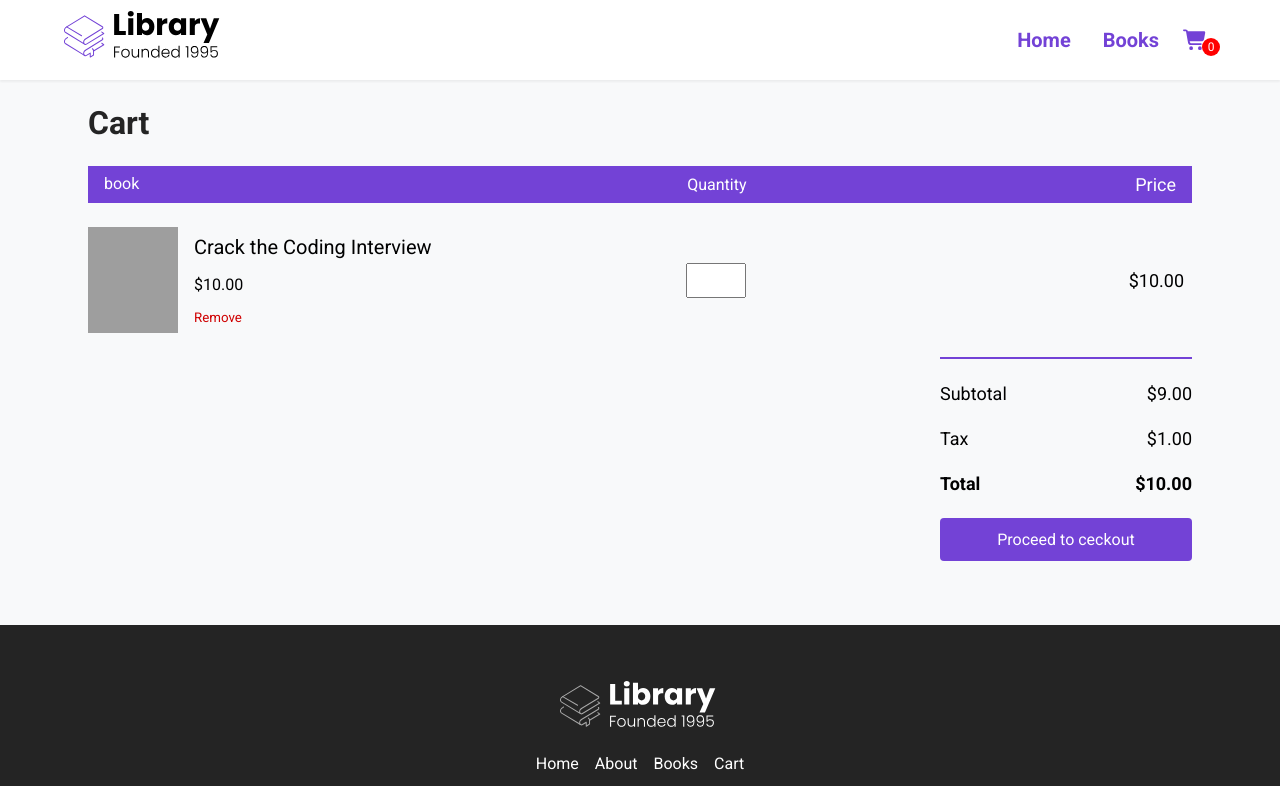
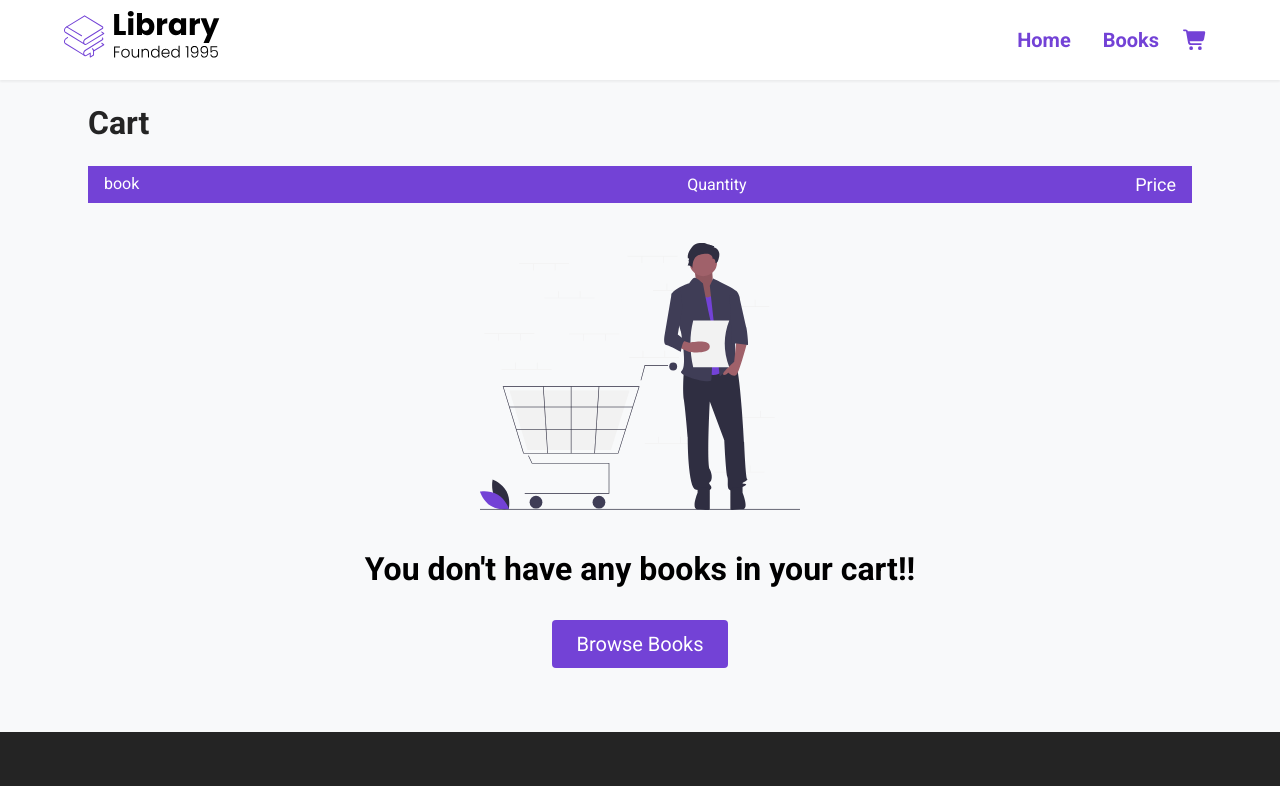
Before and after one commit to 23nrj1997-commits/react-library-tutorial, a React (Create React App) app: page /cart in a window 1280 px wide. Shown: the top 786 px of the page. Built offline with nearby package versions, Linux system fonts and the light colour scheme; grey boxes are pictures that could not be loaded.

Commit message:
cart modified to be dynamic

```diff
--- a/src/App.js
+++ b/src/App.js
@@ -13,8 +13,33 @@ function App() {
   const [cart, setCart] = useState([]);
 
   function addToCart(book) {
-    setCart([...cart, book])
-  };
+    setCart([...cart, { ...book, quantity: 1 }]);
+  }
+
+  function changeQuantity(book, quantity) {
+    setCart(
+      cart.map((item) =>
+        item.id === book.id
+          ? {
+              ...item,
+              quantity: +quantity,
+            }
+          : item
+      )
+    );
+  }
+
+  function removeItem(book) {
+    setCart(cart.filter((item) => item.id !== book.id));
+  }
+
+  function numberOfItems() {
+    let counter = 0;
+    cart.forEach((item) => {
+      counter += item.quantity;
+    });
+    return counter;
+  }
 
   useEffect(() => {
     console.log(cart);
@@ -23,15 +48,22 @@ function App() {
   return (
     <Router>
       <div className="App">
-        <Nav />
+        <Nav numberOfItems={numberOfItems()} />
         <Routes>
           <Route path="/" element={<Home />} />
           <Route path="/books" element={<Books books={books} />} />
           <Route
             path="/books/:id"
-            element={<BookInfo books={books} addToCart={addToCart} cart={cart} />}
+            element={
+              <BookInfo books={books} addToCart={addToCart} cart={cart} />
+            }
           />
-          <Route path="/cart" element={<Cart books={books} cart={cart} />} />
+          <Route
+            path="/cart"
+            element={
+              <Cart books={books} cart={cart} changeQuantity={changeQuantity} removeItem={removeItem} />
+            }
+          />
         </Routes>
         <Footer />
       </div>
--- a/src/components/Nav.jsx
+++ b/src/components/Nav.jsx
@@ -3,7 +3,7 @@ import { FontAwesomeIcon } from '@fortawesome/react-fontawesome';
 import LibraryLogo from '../assets/Library.svg';
 import { Link } from 'react-router-dom';
 
-const Nav = () => {
+const Nav = ({ numberOfItems }) => {
   function openMenu() {
     document.body.classList += " menu--open";
   }
@@ -36,7 +36,9 @@ const Nav = () => {
             <Link to="/cart" className="nav__link">
               <FontAwesomeIcon icon="shopping-cart" />
             </Link>
-            <span className="cart__length">0</span>
+            {
+              numberOfItems > 0 && <span className="cart__length">{numberOfItems}</span>
+            }
           </li>
         </ul>
         <div className="menu__backdrop">
--- a/src/pages/Cart.jsx
+++ b/src/pages/Cart.jsx
@@ -1,75 +1,116 @@
-import React from "react";
+import React, { use, useState, useEffect } from "react";
+import EmptyCart from "../assets/empty_cart.svg";
+import { Link } from "react-router-dom";
 
-const Cart = () => {
+const Cart = ({ cart, changeQuantity, removeItem }) => {
+  const total = () => {
+    let price = 0;
+    cart.forEach((item) => {
+      price += +(item.salePrice || item.originalPrice) * item.quantity;
+    });
+    return price;
+  };
   return (
     <div id="books__body">
       <div id="books__main">
         <div className="books__container">
           <div className="row">
             <div className="book__selected--top">
-              <h2 className="cart__title">
-                Cart
-              </h2>
+              <h2 className="cart__title">Cart</h2>
             </div>
             <div className="cart">
               <div className="cart__header">
-                <span className="cart__book">
-                  book
-                </span>
-                <span className="cart__quantity">
-                  Quantity
-                </span>
-                <span className="cart__total">
-                  Price
-                </span>
+                <span className="cart__book">book</span>
+                <span className="cart__quantity">Quantity</span>
+                <span className="cart__total">Price</span>
               </div>
               <div className="cart__body">
+                {cart.map((book) => {
+                  return (
                     <div className="cart__item">
                       <div className="cart__book">
-                    <img src="https://m.media-amazon.com/images/I/61mIq2iJUXL._AC_UF1000,1000_QL80_.jpg" className="cart__book--img" alt="" />
+                        <img
+                          src={book.url}
+                          className="cart__book--img"
+                          alt=""
+                        />
                         <div className="cart__book--info">
                           <span className="cart__book--title">
-                        Crack the Coding Interview
+                            {book.title}
                           </span>
                           <span className="cart__book--price">
-                        $10.00
+                            ${(book.salePrice || book.originalPrice).toFixed(2)}
                           </span>
-                      <button className="cart__book--remove">
+                          <button
+                            className="cart__book--remove"
+                            onClick={() => removeItem(book)}
+                          >
                             Remove
                           </button>
                         </div>
                       </div>
                       <div className="cart__quantity">
-                    <input type="number" className="cart__input" min={0} max={99} />
+                        <input
+                          type="number"
+                          className="cart__input"
+                          value={book.quantity}
+                          min={0}
+                          max={99}
+                          onChange={(event) =>
+                            changeQuantity(book, event.target.value)
+                          }
+                        />
                       </div>
                       <div className="cart__total">
-                    $10.00
+                        $
+                        {(
+                          (book.salePrice || book.originalPrice) * book.quantity
+                        ).toFixed(2)}
+                      </div>
+                    </div>
+                  );
+                })}
+              </div>
+              {
+                cart.length === 0 && (
+                  <div className="cart__empty">
+                    <img src={EmptyCart} alt="" className="cart__empty--img" />
+                    <h2>You don't have any books in your cart!!</h2>
+                    <Link to="/books">
+                      <button className="btn">Browse Books</button>
+                    </Link>
+                  </div>
+                )
+              }
+            </div>
+            {cart.length > 0 && (
+              <div className="total">
+                <div className="total__item total__sub-total">
+                  <span>Subtotal</span>
+                  <span>${(total() * 0.9).toFixed(2)}</span>
+                </div>
+                <div className="total__item total__tax">
+                  <span>Tax</span>
+                  <span>${(total() * 0.1).toFixed(2)}</span>
+                </div>
+                <div className="total__item total__price">
+                  <span>Total</span>
+                  <span>${total().toFixed(2)}</span>
+                </div>
+                <button
+                  className="btn btn__checkout no-cursor"
+                  onClick={() =>
+                    alert("Haven't gotten around to doing this :(")
+                  }
+                >
+                  Proceed to ceckout
+                </button>
+              </div>
+            )}
           </div>
         </div>
       </div>
     </div>
-            <div className="total">
-              <div className="total__item total__sub-total">
-                <span>Subtotal</span>
-                <span>$9.00</span>
-              </div>
-              <div className="total__item total__tax">
-                <span>Tax</span>
-                <span>$1.00</span>
-              </div>
-              <div className="total__item total__price">
-                <span>Total</span>
-                <span>$10.00</span>
-              </div>
-              <button className="btn btn__checkout no-cursor" onClick={() => alert('Haven\'t gotten around to doing this :(')}>
-                Proceed to ceckout
-              </button>
-            </div>
-          </div>
-        </div>
-      </div>
-    </div>
-
   );
 };
 
```
Lines whose indentation alone changed are shown as unchanged.
